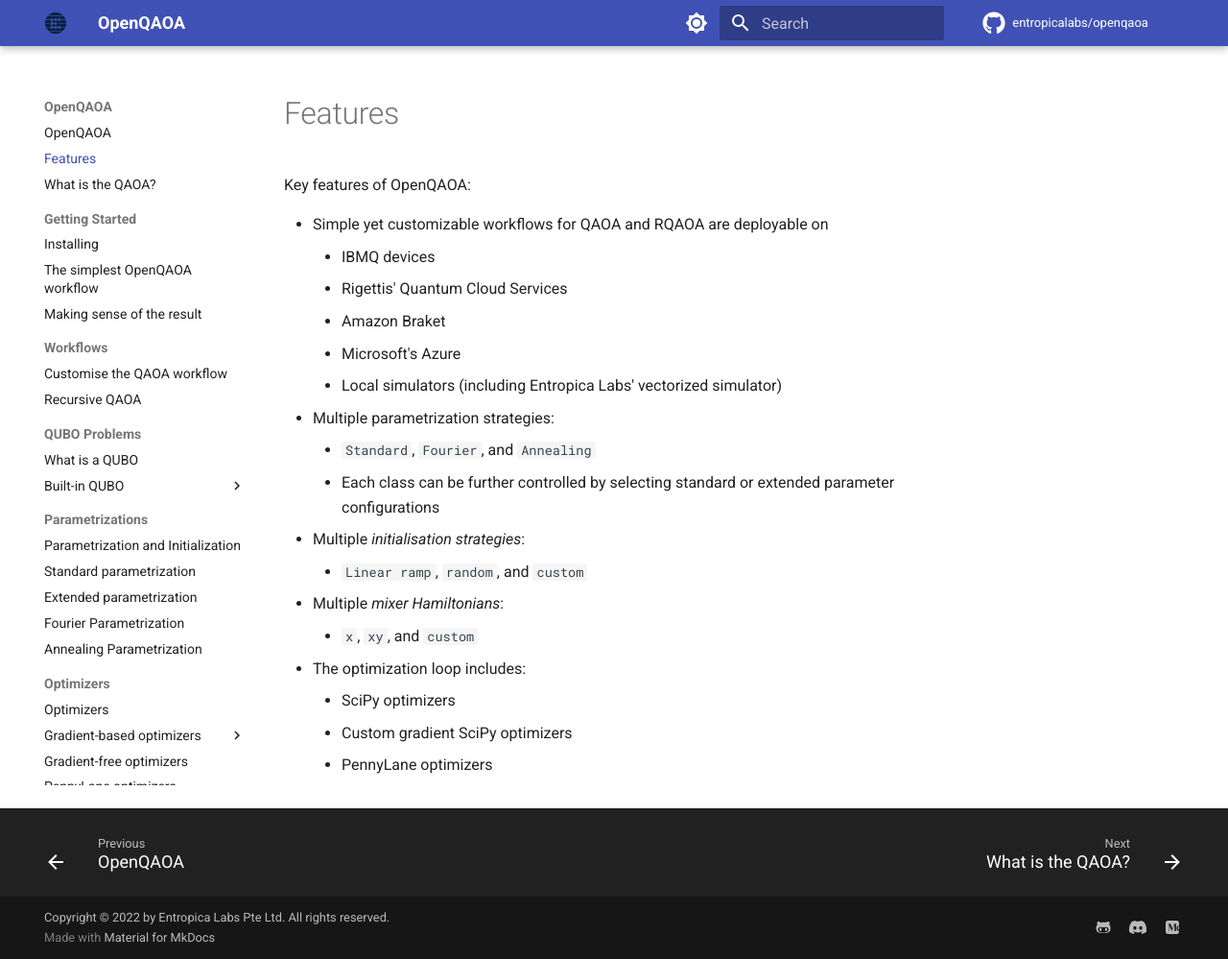
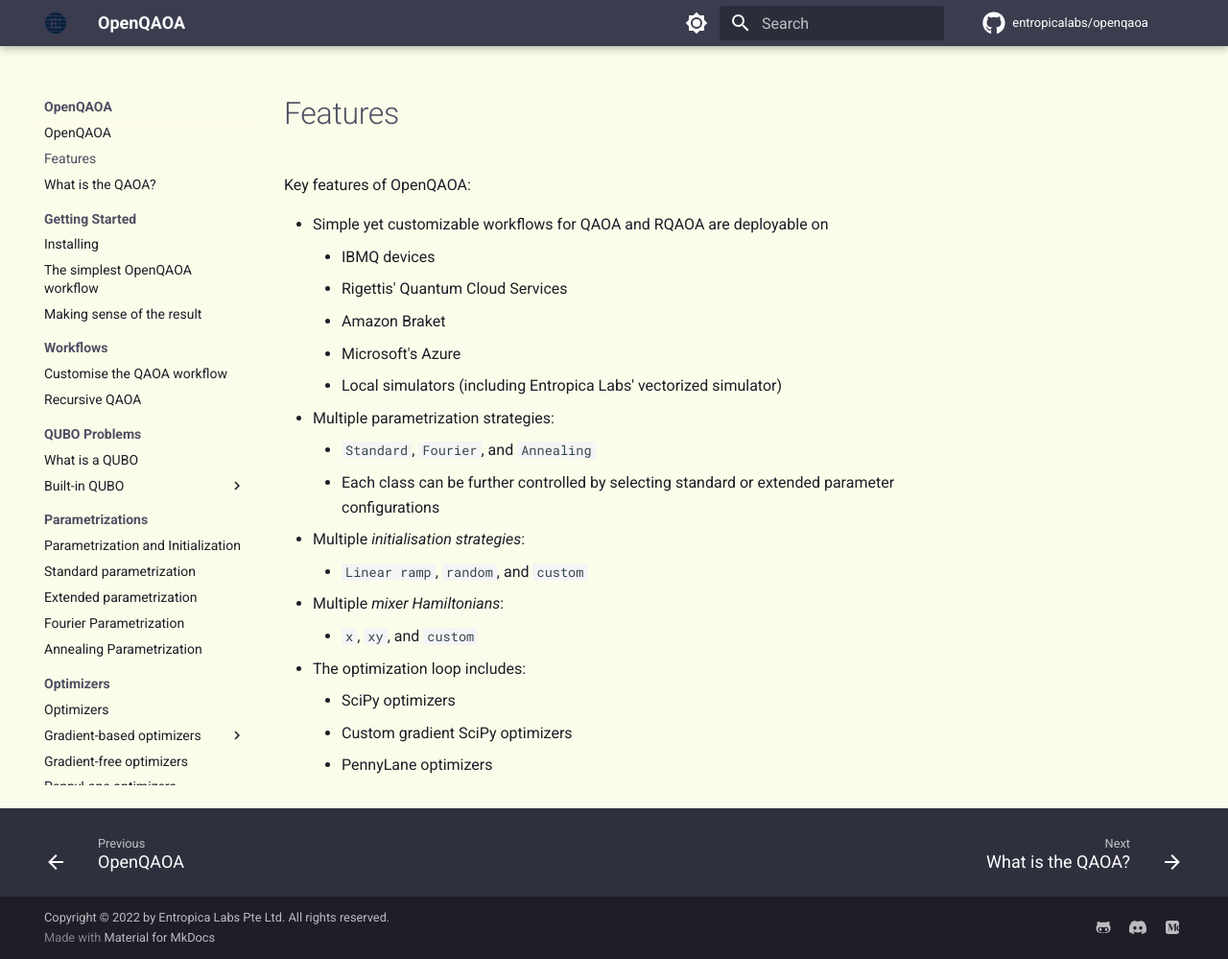
Before and after one commit to entropicalabs/openqaoa-website, an MkDocs documentation site: the page built from docs/features.md, in a window 1280 px wide and 999 px high. Shown: the whole window at 96% size. Built offline with MkDocs 1.6.1 and Material for MkDocs 9.7.7, drawn with Linux system fonts in a browser that asks for light colours; comment, search, counter and statistics services are not loaded.

Commit message:
- mkdocs.yaml: Added automatic selection of dark/light theme based on the user's system settings - implemented EL color palettes for both light and dark themes

```diff
--- a/docs/stylesheets/extra.css
+++ b/docs/stylesheets/extra.css
@@ -1,11 +1,19 @@
-/* :root {
-  --bg-color:                   #FCFCEA;
+[data-md-color-scheme="slate"] {
+  --md-primary-fg-color: #1d1e27; /* header background */
+  --md-default-bg-color: #2e303e; /* page background */
+  --md-default-fg-color: #FCFCEA; /* page text color */
+  --md-default-fg-color--light: #7e83a2; /* side menu titles font color */
+  --md-typeset-a-color: #7e83a2; /* links color */
+  --md-accent-fg-color: #969dc7; /* links hover color */
 }
 
-body {
-  background:                  #FCFCEA;
+[data-md-color-scheme="default"] {
+  --md-primary-fg-color: #3b3d4f; /* header background */
+  --md-default-bg-color: #fcfcea; /* page background */
+  --md-default-fg-color: #1d1e27; /* page text color */
+  --md-default-fg-color--light: #4d5062; /* side menu titles font color */
+  --md-typeset-a-color: #4d5062; /* links color */
+  --md-accent-fg-color: #969dc7; /* links hover color */
+  --md-footer-bg-color: #2e303e; /* footer light band */
+  --md-footer-bg-color--dark: #1d1e27; /* footer darker band */
 }
- */
-
-
-/* #0B2340 per gli sfondi e #FCFCEA per il testo (nella versione dark) */
--- a/mkdocs.yml
+++ b/mkdocs.yml
@@ -26,12 +26,15 @@ theme:
   language: en
   palette:
     # Palette toggle for light mode
-    - scheme: default
+    - media: "(prefers-color-scheme: light)"
+      scheme: default
       toggle:
         icon: material/brightness-7
         name: Switch to dark mode
+
     # Palette toggle for dark mode
-    - scheme: slate
+    - media: "(prefers-color-scheme: dark)"
+      scheme: slate
       toggle:
         icon: material/brightness-4
         name: Switch to light mode
```
